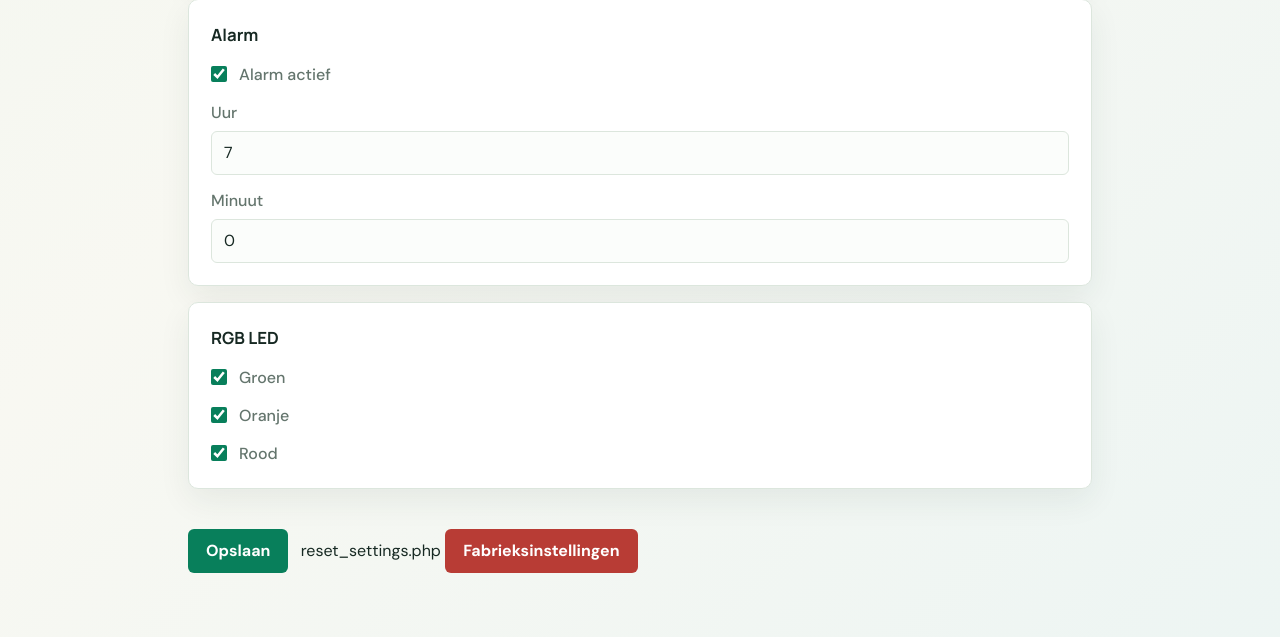
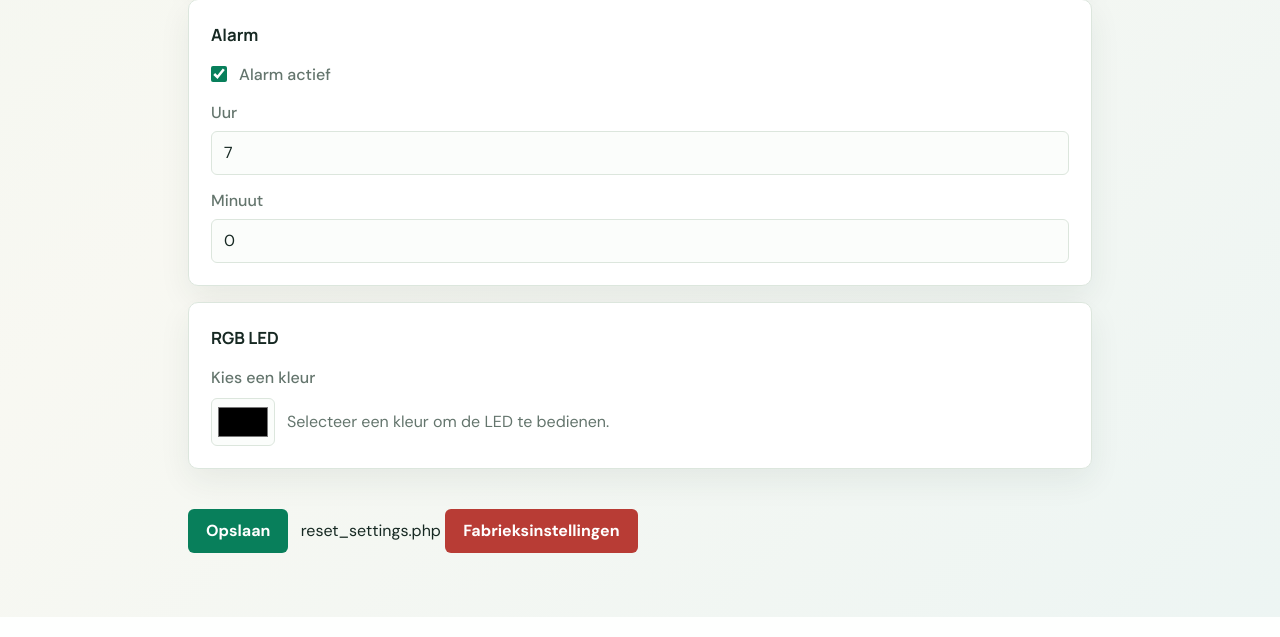
Before and after one commit to TiesBerghs447/IoT-smart-air-clock, a PHP site: page /settings/settings.php in a window 1280 px wide. Shown: the part 1203-1840 px from the top of the page. Run offline with PHP 8.4, Linux system fonts and the light colour scheme.

Commit message:
kleurwiel aangemaakt

```diff
--- /dev/null
+++ b/software/php/settings/settings.js
@@ -0,0 +1,64 @@
+const colorInput = document.getElementById("rgb-color");
+const colorStatus = document.getElementById("rgb-status");
+
+function toHex(value) {
+    const channel = Math.max(0, Math.min(255, Number(value) || 0));
+    return channel.toString(16).padStart(2, "0");
+}
+
+function setStatus(message) {
+    colorStatus.textContent = message;
+}
+
+async function loadColor() {
+    try {
+        const response = await fetch("../data/get_commando.php");
+        if (!response.ok) {
+            throw new Error(`HTTP ${response.status}`);
+        }
+
+        const command = await response.json();
+        colorInput.value = `#${toHex(command.red)}${toHex(command.green)}${toHex(command.blue)}`;
+        setStatus(
+            command.led_mode === "remote"
+                ? `Actieve kleur: ${colorInput.value.toUpperCase()}`
+                : "Selecteer een kleur om de LED te bedienen."
+        );
+    } catch (error) {
+        setStatus("Huidige kleur kon niet worden geladen.");
+    }
+}
+
+colorInput.addEventListener("change", async () => {
+    const red = parseInt(colorInput.value.slice(1, 3), 16);
+    const green = parseInt(colorInput.value.slice(3, 5), 16);
+    const blue = parseInt(colorInput.value.slice(5, 7), 16);
+
+    setStatus("Kleur wordt verstuurd...");
+
+    try {
+        const response = await fetch("../data/set_commando.php", {
+            method: "POST",
+            headers: {
+                "Content-Type": "application/x-www-form-urlencoded"
+            },
+            body: new URLSearchParams({
+                led_mode: "remote",
+                red: String(red),
+                green: String(green),
+                blue: String(blue)
+            })
+        });
+
+        const result = await response.json();
+        if (!response.ok || result.status !== "ok") {
+            throw new Error(result.error || `HTTP ${response.status}`);
+        }
+
+        setStatus(`Kleur verzonden: ${colorInput.value.toUpperCase()}`);
+    } catch (error) {
+        setStatus("Kleur kon niet worden verstuurd.");
+    }
+});
+
+loadColor();
--- a/software/php/settings/settings.php
+++ b/software/php/settings/settings.php
@@ -40,15 +40,6 @@ if ($_SERVER["REQUEST_METHOD"] == "POST")
 
     $config["display_enabled"] =
         isset($_POST["display_enabled"]);
-
-    $config["green_enabled"] =
-        isset($_POST["green_enabled"]);
-
-    $config["orange_enabled"] =
-        isset($_POST["orange_enabled"]);
-
-    $config["red_enabled"] =
-        isset($_POST["red_enabled"]);
 
     $content =
         "<?php\n\nreturn "
@@ -226,11 +217,11 @@ value="<?= $config['alarm_minute']; ?>">
 
 <h2>RGB LED</h2>
 
-<label><input type="checkbox" name="green_enabled" <?= $config['green_enabled'] ? 'checked' : ''; ?>> Groen</label>
-
-<label><input type="checkbox" name="orange_enabled" <?= $config['orange_enabled'] ? 'checked' : ''; ?>> Oranje</label>
-
-<label><input type="checkbox" name="red_enabled" <?= $config['red_enabled'] ? 'checked' : ''; ?>> Rood</label>
+<label for="rgb-color">Kies een kleur</label>
+<div class="rgb-control">
+    <input type="color" id="rgb-color" value="#000000" aria-describedby="rgb-status">
+    <span id="rgb-status" role="status" aria-live="polite">Kleur laden...</span>
+</div>
 
 </div>
 
@@ -258,6 +249,8 @@ Fabrieksinstellingen
 
 </div>
 
+<script src="settings.js"></script>
+
 </body>
 
 </html>
--- a/software/php/stylesheet.css
+++ b/software/php/stylesheet.css
@@ -276,6 +276,27 @@ h2 {
     vertical-align: -2px;
 }
 
+.rgb-control {
+    display: flex;
+    align-items: center;
+    gap: 12px;
+    margin-top: 8px;
+}
+
+.settings-card input[type="color"] {
+    width: 64px;
+    height: 48px;
+    padding: 4px;
+    border: 1px solid var(--line);
+    border-radius: 6px;
+    background: #fbfdfb;
+    cursor: pointer;
+}
+
+#rgb-status {
+    color: var(--muted);
+}
+
 .settings-card input:focus-visible,
 .save-btn:focus-visible,
 .reset-btn:focus-visible,
```
Also changed, not shown: software/php/data/set_commando.php (+17 -3 lines).
